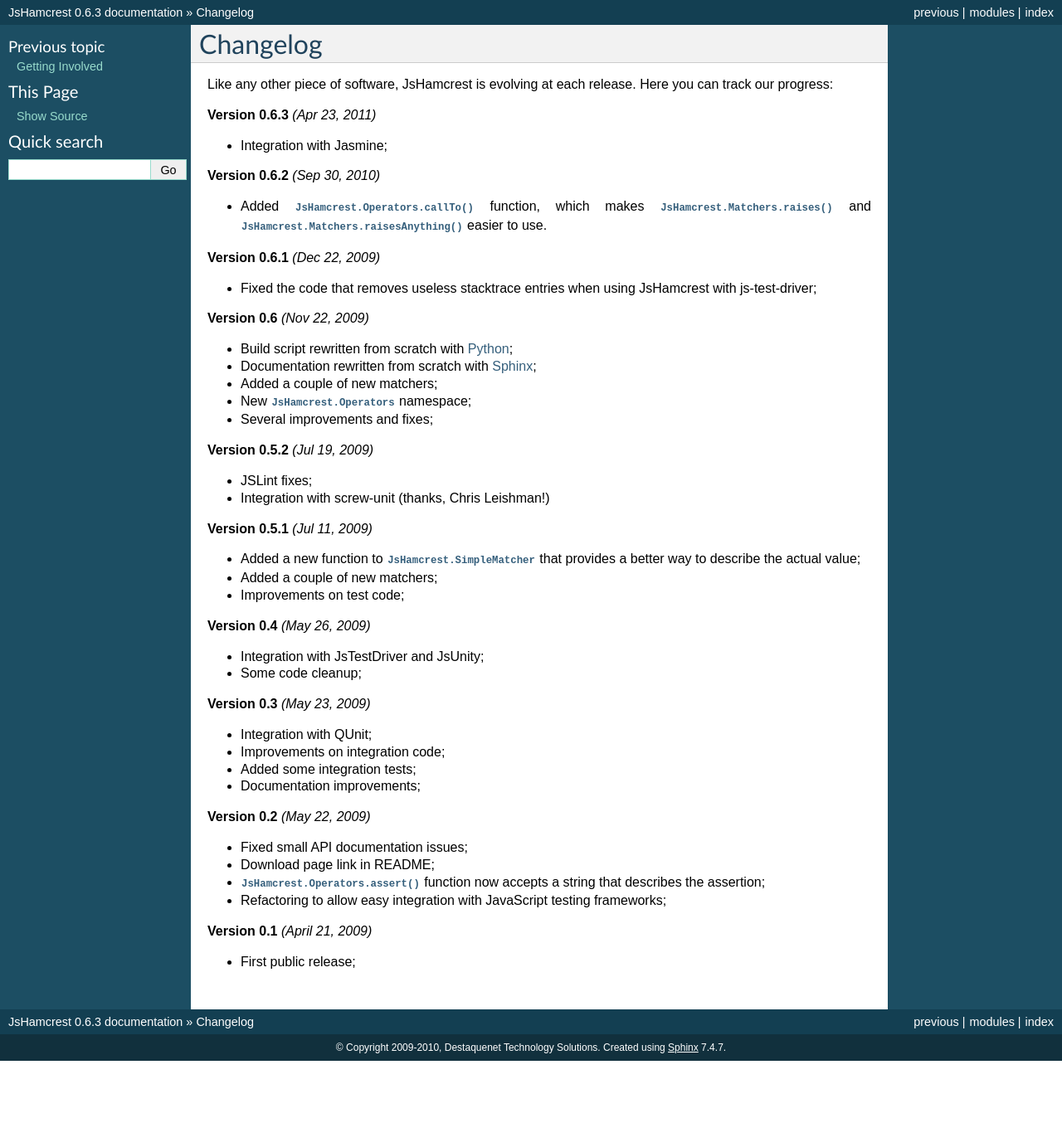
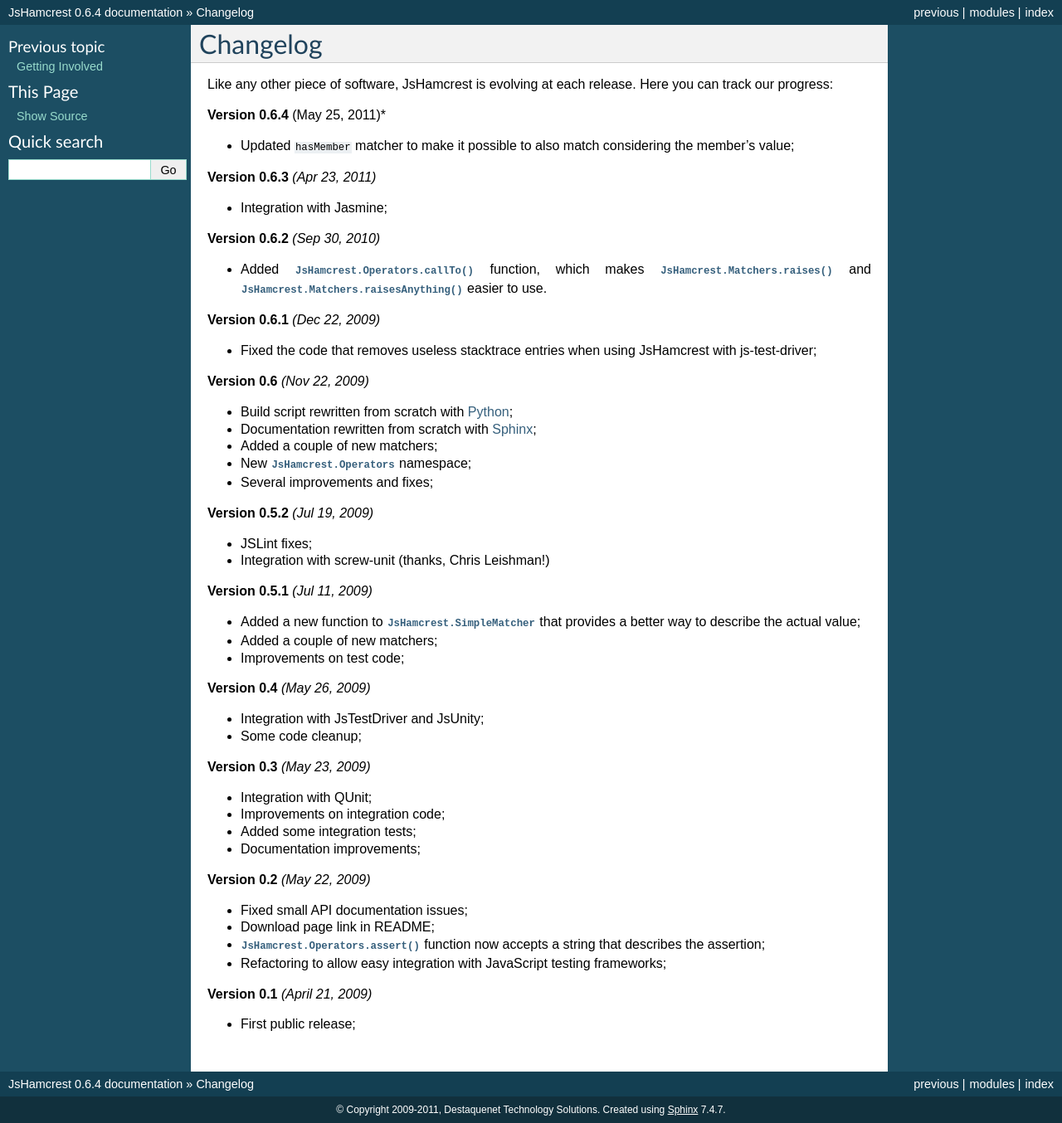
Before and after one commit to EleotleCram/jshamcrest, a Sphinx documentation site: the page built from doc/changelog.rst, in a window 1280 px wide. Shown: the whole page at 83% size. Built offline with Sphinx 7.4.7, drawn with Linux system fonts in a browser that asks for light colours; before the commit the page ends 1279 px from its top, so only the background shows below that.

Commit message:
Incremented version number.

```diff
--- a/doc/changelog.rst
+++ b/doc/changelog.rst
@@ -3,6 +3,11 @@ Changelog
 
 Like any other piece of software, JsHamcrest is evolving at each release.
 Here you can track our progress:
+
+**Version 0.6.4** (May 25, 2011)*
+
+* Updated ``hasMember`` matcher to make it possible to also match considering
+  the member's value;
 
 **Version 0.6.3** *(Apr 23, 2011)*
 
--- a/doc/conf.py
+++ b/doc/conf.py
@@ -38,7 +38,7 @@ master_doc = 'index'
 
 # General information about the project.
 project = u'JsHamcrest'
-copyright = u'2009-2010, Destaquenet Technology Solutions'
+copyright = u'2009-2011, Destaquenet Technology Solutions'
 
 # The version info for the project you're documenting, acts as replacement for
 # |version| and |release|, also used in various other places throughout the
@@ -47,7 +47,7 @@ copyright = u'2009-2010, Destaquenet Technology Solutions'
 # The short X.Y version.
 version = '0.6'
 # The full version, including alpha/beta/rc tags.
-release = '0.6.3'
+release = '0.6.4'
 
 # The language for content autogenerated by Sphinx. Refer to documentation
 # for a list of supported languages.
--- a/fabfile.py
+++ b/fabfile.py
@@ -11,7 +11,7 @@ from fabric.api import *
 
 # Project
 env.project   = 'jshamcrest'
-env.version   = '0.6.3'
+env.version   = '0.6.4'
 env.full_name = '%s-%s' % (env.project, env.version)
 
 # Build output
```
